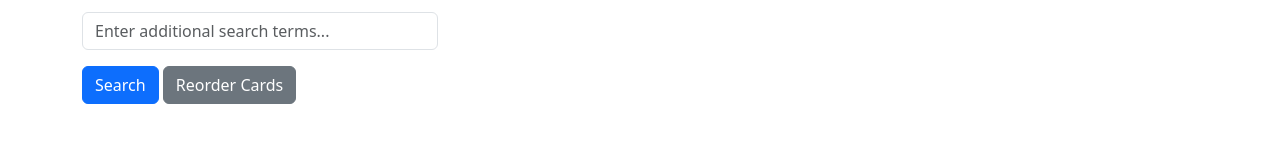
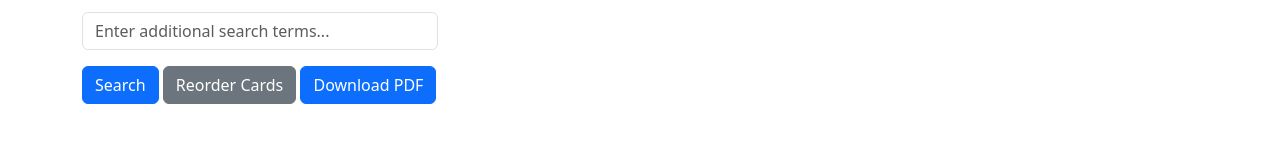
Before and after one commit to j-jayes/kingfisher-frontend, a SvelteKit app: page /search_web in a window 1280 px wide. Shown: the part 518-660 px from the top of the page. Built offline with nearby package versions, Linux system fonts and the light colour scheme.

Commit message:
add pdf download button

```diff
--- a/src/routes/search_web/+page.svelte
+++ b/src/routes/search_web/+page.svelte
@@ -1,6 +1,8 @@
 <script>
 	import { onMount } from 'svelte';
 	import Navbar from '$lib/Navbar.svelte';
+	import jsPDF from 'jspdf';
+	import html2canvas from 'html2canvas';
 
 	let name = '';
 	let modifier = '';
@@ -44,7 +46,7 @@
 				results = data.results;
 
 				// Add a random ID code to each result
-                results.forEach(result => {
+				results.forEach((result) => {
 					result.idCode = generateCode();
 				});
 			} else {
@@ -59,7 +61,7 @@
 
 	function autoExpand(element) {
 		element.style.height = 'auto';
-        element.style.height = (element.scrollHeight) + 'px';
+		element.style.height = element.scrollHeight + 'px';
 	}
 
 	function getColor(engine) {
@@ -86,13 +88,55 @@
 		return result;
 	}
 
-
 	function toggleConcern(index) {
 		results[index].isConcerning = !results[index].isConcerning;
 	}
 
 	function reorderRows() {
 		results = results.sort((a, b) => (b.isConcerning ? 1 : 0) - (a.isConcerning ? 1 : 0));
+	}
+
+	function downloadPDF() {
+		// Selector for the results section
+		const resultsSection = document.querySelector('.results-section');
+
+		html2canvas(resultsSection).then((canvas) => {
+			const imgData = canvas.toDataURL('image/png');
+			const pdf = new jsPDF('p', 'mm', 'a4');
+			const pdfWidth = pdf.internal.pageSize.getWidth();
+			const pdfHeight = pdf.internal.pageSize.getHeight();
+			const canvasWidth = canvas.width;
+			const canvasHeight = canvas.height;
+			const aspectRatio = canvasWidth / canvasHeight;
+			let newHeight = pdfWidth / aspectRatio;
+			let heightLeft = newHeight;
+			let position = 0;
+
+			if (newHeight > pdfHeight) {
+				newHeight = pdfHeight;
+				const newWidth = newHeight * aspectRatio;
+				pdf.addImage(imgData, 'PNG', 0, position, newWidth, newHeight);
+				heightLeft -= pdfHeight;
+			} else {
+				pdf.addImage(imgData, 'PNG', 0, position, pdfWidth, newHeight);
+				heightLeft -= newHeight;
+			}
+
+			while (heightLeft >= 0) {
+				position = heightLeft - newHeight;
+				pdf.addPage();
+				if (newHeight > pdfHeight) {
+					const newWidth = newHeight * aspectRatio;
+					pdf.addImage(imgData, 'PNG', 0, position, newWidth, newHeight);
+					heightLeft -= pdfHeight;
+				} else {
+					pdf.addImage(imgData, 'PNG', 0, position, pdfWidth, newHeight);
+					heightLeft -= newHeight;
+				}
+			}
+
+			pdf.save('cards.pdf');
+		});
 	}
 </script>
 
@@ -115,15 +159,17 @@
 			<!-- Modifier Checkboxes -->
 			<div class="mb-3">
 				<label class="form-label">Modifiers:</label>
-                {#each modifiers as modifier (modifier.value)} <!-- using modifier.value as key -->
+				{#each modifiers as modifier (modifier.value)}
+					<!-- using modifier.value as key -->
 					<div class="form-check">
 						<input
 							class="form-check-input"
 							type="checkbox"
 							bind:checked={modifier.checked}
-                            id="{modifier.value}"
+							id={modifier.value}
 						/>
-                        <label class="form-check-label" for="{modifier.value}"> <!-- and here -->
+						<label class="form-check-label" for={modifier.value}>
+							<!-- and here -->
 							{modifier.label}
 						</label>
 					</div>
@@ -144,6 +190,7 @@
 			<div>
 				<button class="btn btn-primary" on:click={fetchData}>Search</button>
 				<button on:click={reorderRows} class="btn btn-secondary">Reorder Cards</button>
+				<button class="btn btn-primary" on:click={downloadPDF}>Download PDF</button>
 			</div>
 
 			{#if loading}
@@ -156,16 +203,24 @@
 		</div>
 
 		<!-- Results -->
-		<div class="col-md-8">
+		<div class="col-md-8 results-section">
 			<!-- Date and Time Marker -->
 			<div class="mb-3">
-                <strong>Date & Time:</strong> {currentDate}
+				<strong>Date & Time:</strong>
+				{currentDate}
 			</div>
 
 			<!-- Comments Textbox -->
 			<div class="mb-3">
 				<label for="analystComments" class="form-label">Analyst Comments:</label>
-                <textarea id="analystComments" bind:value={comments} on:input={(e) => autoExpand(e.target)} class="form-control" rows="2" placeholder="Enter your comments here..."></textarea>
+				<textarea
+					id="analystComments"
+					bind:value={comments}
+					on:input={(e) => autoExpand(e.target)}
+					class="form-control"
+					rows="2"
+					placeholder="Enter your comments here..."
+				/>
 			</div>
 			{#each results as result, index (result.link)}
 				<div class={`card mb-3 ${result.isConcerning ? 'bg-danger text-white' : ''}`}>
```
Lines whose indentation alone changed are shown as unchanged.
